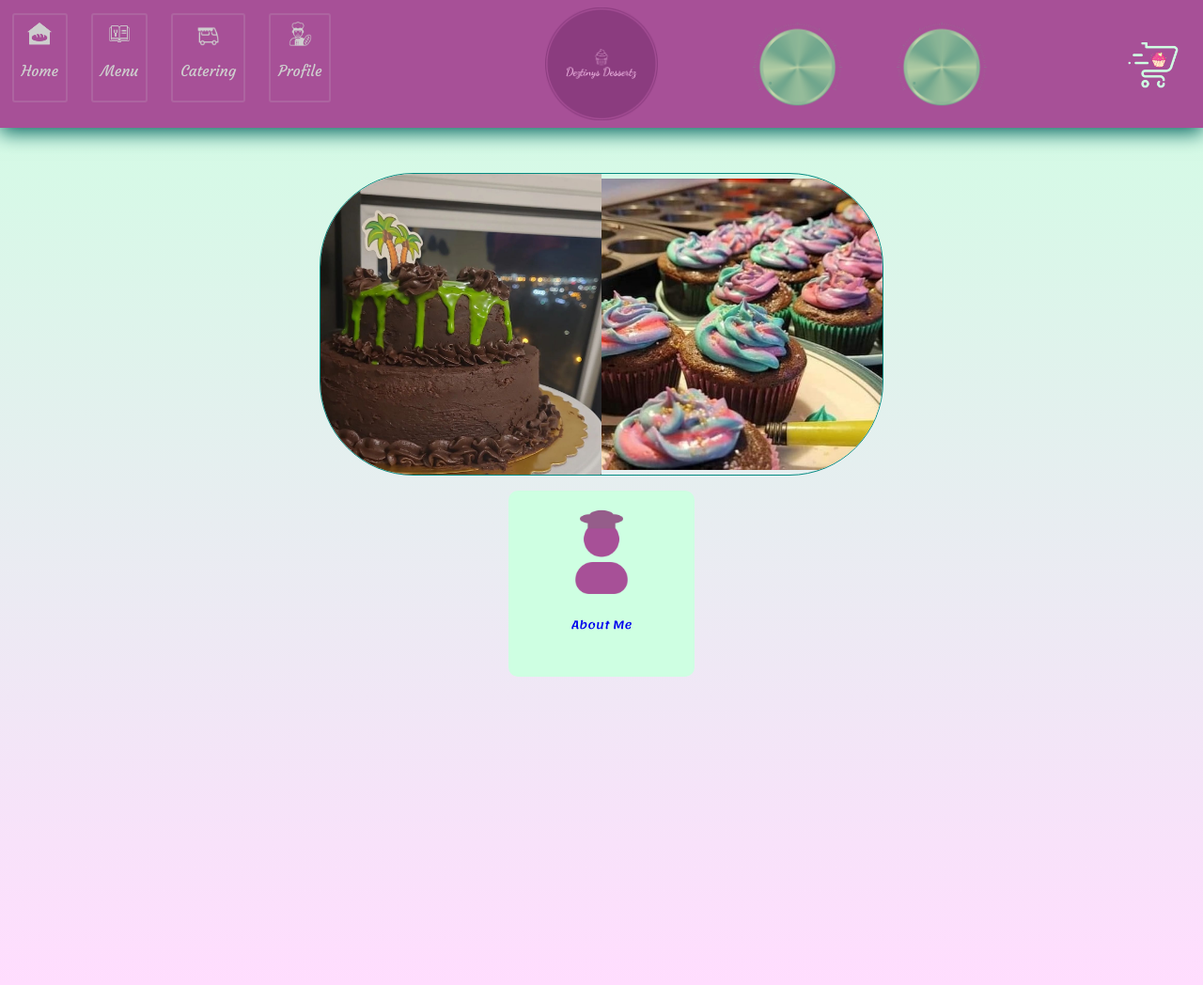
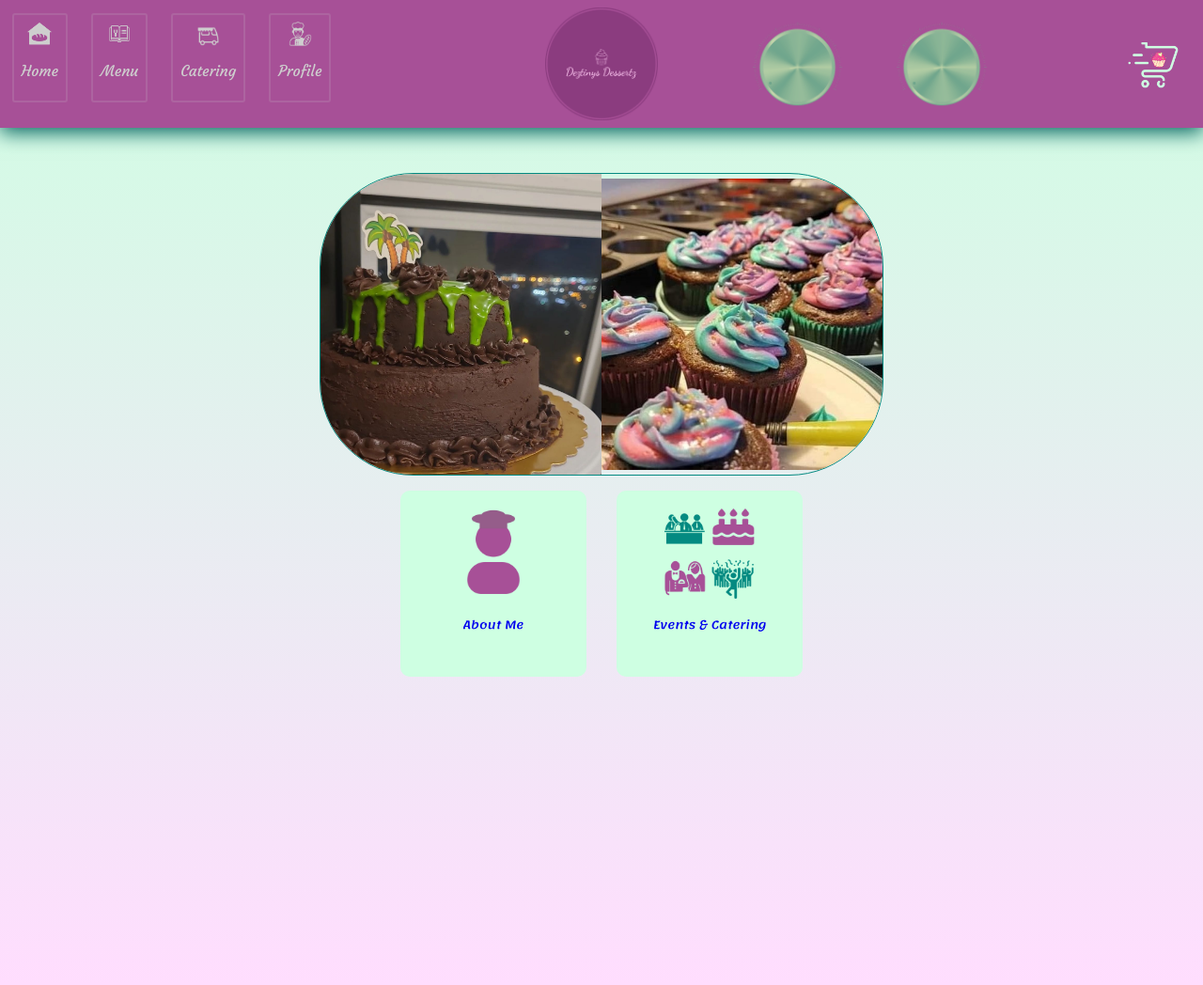
Before and after one commit to LostManJayK/DeztinysDessertz, a Django app: page / in a window 1280 px wide. Shown: the whole page at 94% size. Run offline with Django 5.2, Linux system fonts and the light colour scheme.

Commit message:
Readded catering link to home page

```diff
--- a/django_apps/products/templates/index.html
+++ b/django_apps/products/templates/index.html
@@ -21,10 +21,10 @@
             <img src="{% static 'icons/home_icons/question_icon.png' %}">
             <p> Something Special </p>
         </a> -->
-        <!-- <a class=home_pics href="{% url 'cart' %}">
+        <a class=home_pics href="{% url 'catering' %}">
             <img src="{% static 'icons/home_icons/catering_icon.png' %}">
             <p> Events & Catering </p>
-        </a> -->
+        </a>
     </div>
 
 </section>
```
